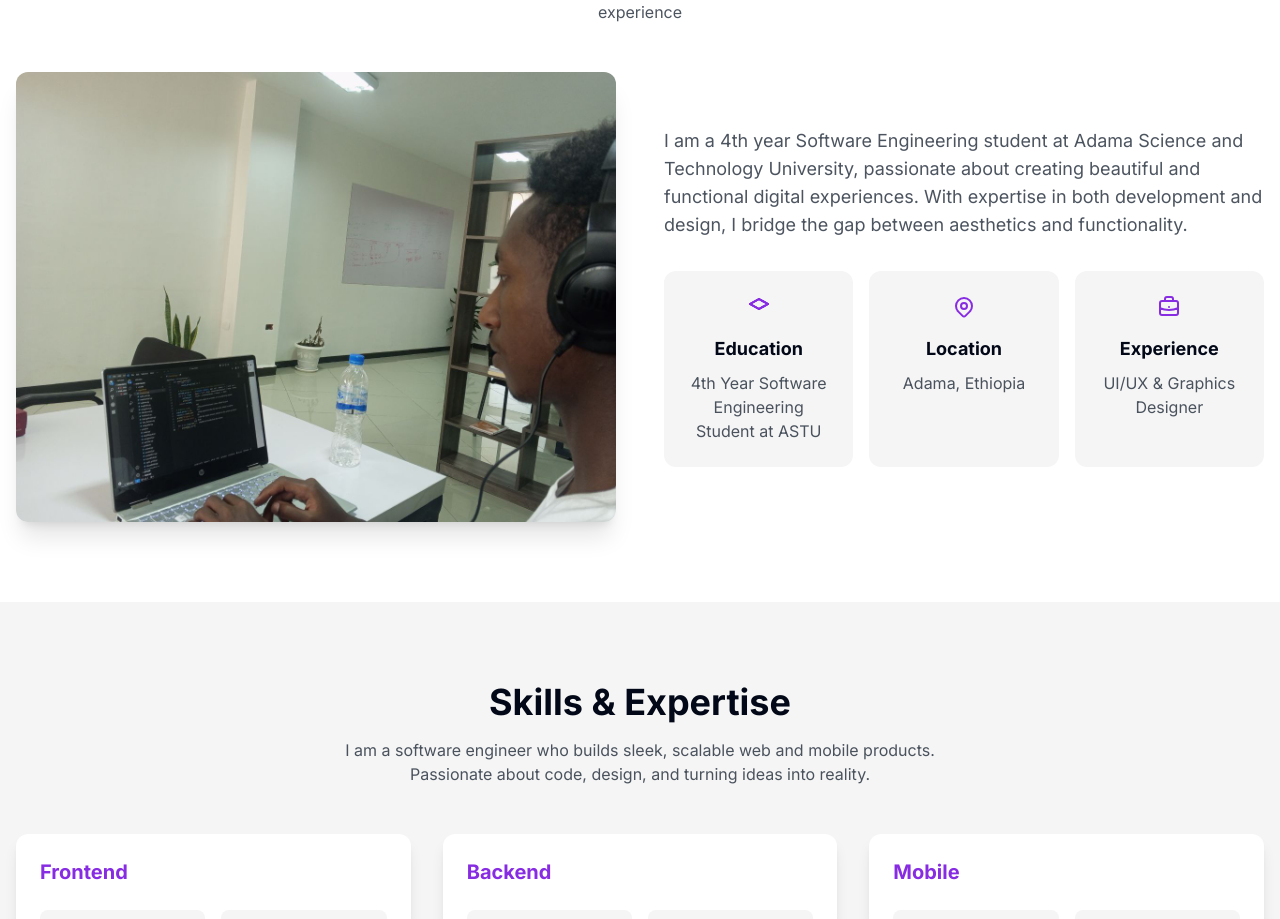
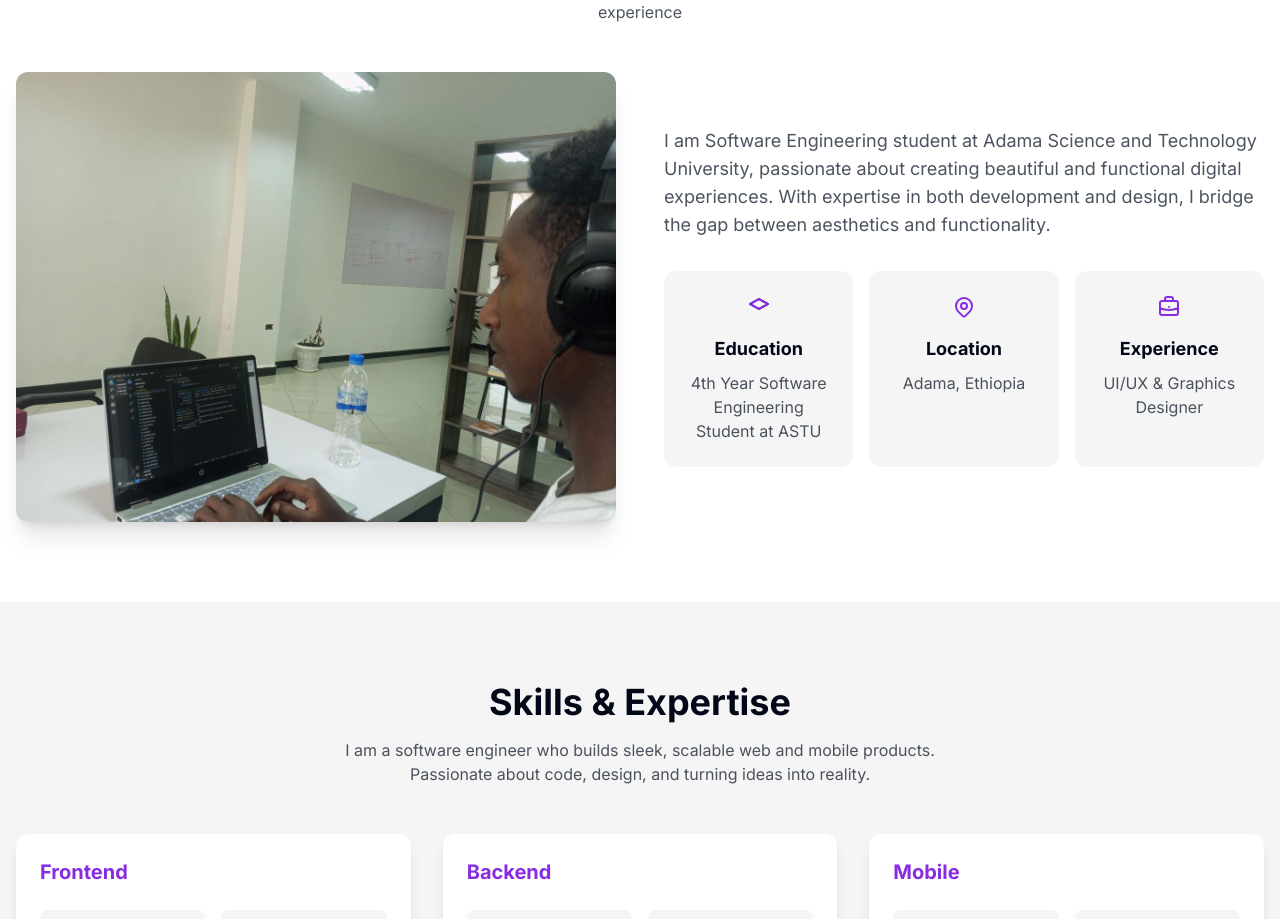
Before and after one commit to BrookGT/personal_portfolio, a Next.js app: page / in a window 1280 px wide. Shown: the part 960-1879 px from the top of the page. Built offline with nearby package versions, Linux system fonts and the light colour scheme.

Commit message:
edited the text

```diff
--- a/src/components/About.tsx
+++ b/src/components/About.tsx
@@ -153,12 +153,11 @@ export default function About() {
                     {/* Content Side */}
                     <motion.div variants={itemVariants} className="space-y-8">
                         <p className="text-lg text-base-content/80">
-                            I am a 4th year Software Engineering student at
-                            Adama Science and Technology University, passionate
-                            about creating beautiful and functional digital
-                            experiences. With expertise in both development and
-                            design, I bridge the gap between aesthetics and
-                            functionality.
+                            I am Software Engineering student at Adama Science
+                            and Technology University, passionate about creating
+                            beautiful and functional digital experiences. With
+                            expertise in both development and design, I bridge
+                            the gap between aesthetics and functionality.
                         </p>
 
                         <div className="grid grid-cols-1 md:grid-cols-3 gap-4">
```
